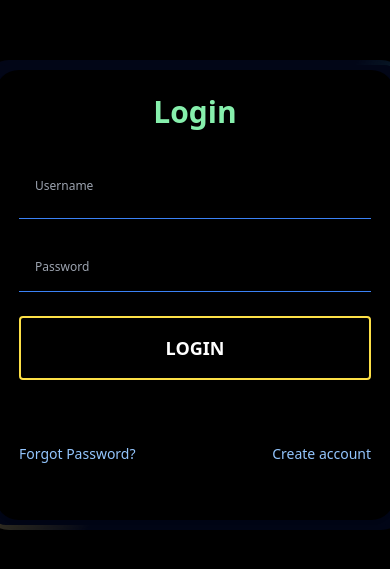
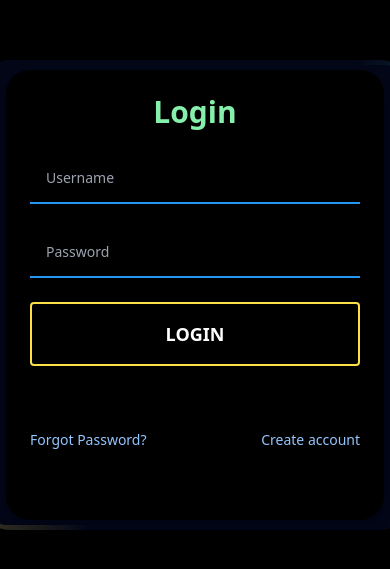
Before and after one commit to Vasita27/BlogWebsite, a React (Create React App) app in the folder frontend/: page /login in a window 390 px wide. Shown: the part 127-696 px from the top of the page. Built offline with nearby package versions, Linux system fonts and the light colour scheme.

Commit message:
Made the login and signup pages responsive

```diff
--- /dev/null
+++ b/frontend/src/components/Login.css
@@ -0,0 +1,147 @@
+/* General Styles */
+body {
+    background-color: black;
+  }
+
+  .card-wrapper {
+    display: flex;
+    justify-content: center;
+    align-items: center;
+
+  }
+
+  .card-content {
+    display: flex;
+    justify-content: center;
+    align-items: center;
+    text-align: center;
+  }
+
+  .card {
+    background-color: black;
+    padding: 1.5rem;
+    border-radius: 20px;
+    box-shadow: 0 4px 8px rgba(0, 0, 0, 0.2);
+    width: 100%;
+    max-width: 420px;
+  }
+
+  .card h2 {
+    color: #81c784;
+    font-size: 2rem;
+    margin-bottom: 1.5rem;
+  }
+
+  input[type="text"],
+  input[type="password"] {
+    width: 100%;
+    padding: 1.5rem;
+    background-color: transparent;
+    color: #81c784;
+    border-bottom: 2px solid #2196f3;
+    outline: none;
+    font-size: 1rem;
+    transition: border-color 0.3s;
+  }
+
+  input[type="text"]:focus,
+  input[type="password"]:focus {
+    border-color: #03a9f4;
+  }
+
+  button {
+    width: 100%;
+    padding: 1.5rem;
+    font-size: 1.25rem;
+    font-weight: bold;
+    color: white;
+    border: 2px solid #ffeb3b;
+    border-radius: 0.5rem;
+    cursor: pointer;
+    transition: opacity 0.3s;
+  }
+
+  button:hover {
+    opacity: 0.9;
+  }
+
+  .links {
+    margin-top: 1rem;
+    font-size: 0.875rem;
+    color: #81c784;
+  }
+
+  .links a {
+    text-decoration: none;
+    color: #81c784;
+    margin-bottom: 1rem;
+  }
+
+  .links a:hover {
+    text-decoration: underline;
+  }
+
+  /* Media Queries for Responsiveness */
+  @media (max-width: 768px) {
+    .card-wrapper {
+      justify-content: flex-start;
+    }
+
+    .card-content {
+      padding: 1rem;
+    }
+
+    .card {
+      width: 100%;
+      max-width: 350px;
+    }
+
+    .card h2 {
+      font-size: 1.75rem;
+    }
+
+    input[type="text"],
+    input[type="password"] {
+      padding: 1.25rem;
+      font-size: 0.9rem;
+    }
+
+    button {
+      padding: 1.25rem;
+      font-size: 1.125rem;
+    }
+
+    .links {
+      font-size: 0.75rem;
+      text-align: center;
+    }
+
+    .links a {
+      margin-bottom: 0.5rem;
+    }
+  }
+
+  @media (max-width: 480px) {
+    .card h2 {
+      font-size: 1.5rem;
+    }
+
+    input[type="text"],
+    input[type="password"] {
+      padding: 1rem;
+      font-size: 0.875rem;
+    }
+
+    button {
+      padding: 1rem;
+      font-size: 1rem;
+    }
+
+    .links {
+      font-size: 0.75rem;
+    }
+
+    .links a {
+      margin-bottom: 0.25rem;
+    }
+  }
--- a/frontend/src/components/Login.js
+++ b/frontend/src/components/Login.js
@@ -1,11 +1,11 @@
 import React, { useState } from 'react';
 import { useNavigate } from 'react-router-dom'; // Import useNavigate hook
 import axios from 'axios';
-
+import "./Login.css"
 const API_URL = 'https://blogwebsite-3-0tyc.onrender.com/auth'; // Actual backend route will be replaced after hosting.
 
 const Login = () => {
-  //states for management
+  // states for management
   const [username, setUsername] = useState('');
   const [password, setPassword] = useState('');
   const navigate = useNavigate(); // Initialize useNavigate
@@ -15,7 +15,7 @@ const Login = () => {
 
     try {
       const userData = { username, password };
-      const response = await axios.post(`${API_URL}/login`, userData,{ withCredentials: true }); //Send the data to backend.
+      const response = await axios.post(`${API_URL}/login`, userData, { withCredentials: true }); // Send the data to backend.
 
       if (response.data.token) {
         sessionStorage.setItem('token', response.data.token); // Save token to sessionStorage
@@ -26,12 +26,13 @@ const Login = () => {
       alert('Invalid login credentials');
     }
   };
-  // Component that is displayed :
+
+  // Component that is displayed:
   return (
     <div className="flex min-h-screen w-full flex-col items-center justify-center bg-black">
-      <div className="card-wrapper h-[470px] w-[420px]">
+      <div className="card-wrapper h-[470px] w-[420px] sm:w-[350px] md:w-[400px]">
         <div className="card-content flex items-center justify-center text-xs">
-          <div className="bg-black p-6 h-[450px] w-[400px] rounded-3xl shadow-lg">
+          <div className="bg-black p-6 h-[450px] w-full md:w-[400px] rounded-3xl shadow-lg">
             {/* Title */}
             <h2 className="text-3xl font-bold text-center text-green-300 mb-6">Login</h2>
 
```
